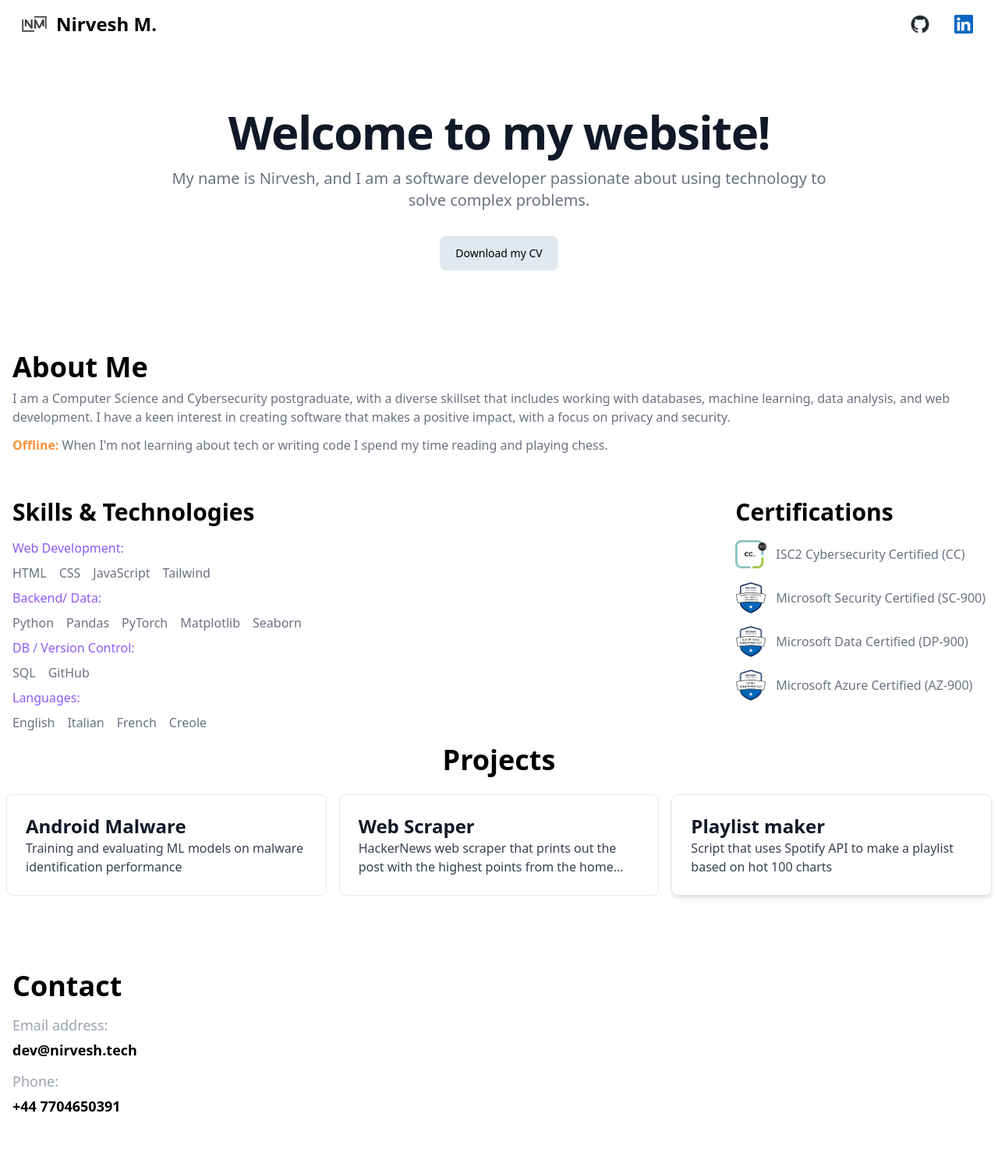
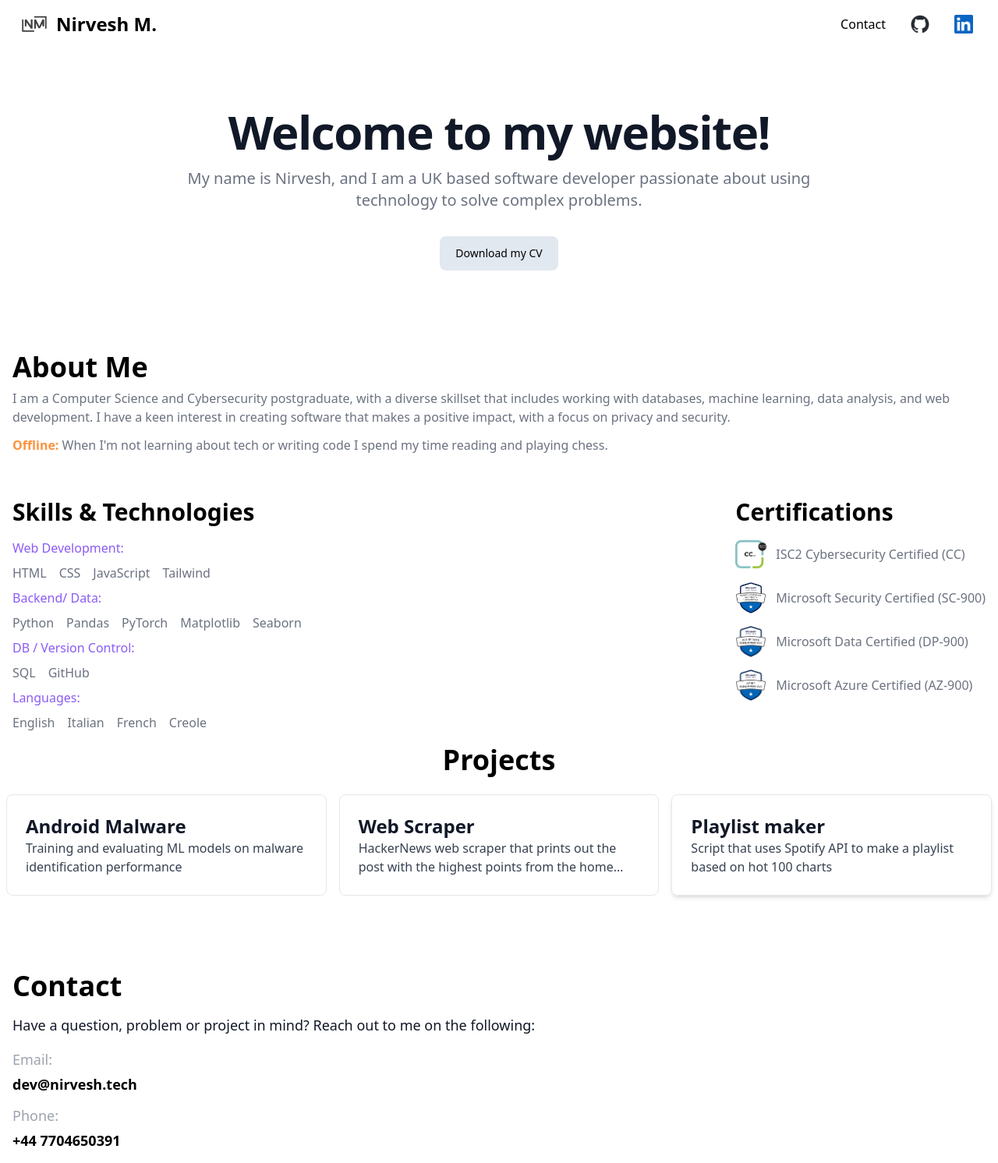
Before and after one commit to 0niv001/portfolio, a plain HTML site: page index.html in a window 1280 px wide. Shown: the part 13-1505 px from the top of the page at 78% size. Drawn offline with Linux system fonts and the light colour scheme.

Commit message:
Add Contact

```diff
--- a/index.html
+++ b/index.html
@@ -13,6 +13,7 @@
 <!-- Navbar -->
 <nav class="max-w-screen-xl flex flex-wrap justify-between mx-auto p-4">
 
+
     <a class="flex items-center space-x-3 rtl:space-x-reverse" href="">
         <img alt="Logo" class="h-8 hidden dark:block" src="./Assets/Remove.png"/>
         <img alt="Logo" class="h-8 dark:hidden" src="./Assets/Removebg%20preview.png">
@@ -20,6 +21,9 @@
     </a>
 
     <span class="flex flex-row p-4 rounded-lg space-x-8 md:mt-0">
+        <a class="items-center space-x-3 rtl:space-x-reverse" href="#Contact">
+            <span class="self-center whitespace-nowrap hover:text-red-400 dark:text-white">Contact</span>
+        </a>
         <a href="https://github.com/0niv001" target="_blank">
             <img alt="GitHub Logo" class="flex-shrink-0 w-6 h-6 dark:hidden" src="./Assets/github-mark.png">
             <img alt="" class="hidden dark:block flex-shrink-0 w-6 h-6" src="./Assets/github-mark-white.png">
@@ -27,8 +31,7 @@
 
         <a href="https://www.linkedin.com/in/nirvesh-m-735545196" target="_blank">
             <img alt="LinkedIn Logo" class="flex-shrink-0 w-6 h-6 dark:hidden" src="./Assets/In-Blue-128@2x.png">
-                <img alt="LinkedIn Logo" class="flex-shrink-0 w-6 h-6 hidden dark:block"
-                     src="./Assets/In-White-128.png">
+            <img alt="LinkedIn Logo" class="flex-shrink-0 w-6 h-6 hidden dark:block" src="./Assets/In-White-128.png">
         </a>
       </span>
 </nav>
@@ -40,7 +43,7 @@
         <h1 class="mb-4 text-4xl font-extrabold tracking-tight leading-none text-gray-900 md:text-5xl lg:text-6xl dark:text-white">
             Welcome to my website!</h1>
         <p class="mb-8 text-lg font-normal text-gray-500 lg:text-xl sm:px-16 lg:px-48 dark:text-gray-400">My name is
-            Nirvesh, and I am a software developer passionate about using technology to solve complex problems.</p>
+            Nirvesh, and I am a UK based software developer passionate about using technology to solve complex problems.</p>
         <div class="flex flex-col space-y-4 sm:flex-row sm:justify-center">
             <a class="inline-flex justify-center items-center py-3 px-5 text-sm font-medium bg-slate-200 rounded-lg hover:bg-teal-300" download="Nirvesh_Mahadooa_CV"
                href="./Nirvesh%20Mahadooa%20CV.pdf">
@@ -172,9 +175,10 @@
 <!--Contact-->
 <div class="p-4 mx-auto max-w-screen-xl lg:py-16" id="Contact">
     <h2 class="text-4xl py-4 dark:text-white font-bold text-center md:text-left">Contact</h2>
+    <p class="text-lg text-gray-900 dark:text-white mb-4">Have a question, problem or project in mind? Reach out to me on the following:</p>
     <dl class="max-w-md dark:text-white">
         <div class="flex flex-col pb-3">
-            <dt class="mb-1 text-gray-400 md:text-lg">Email address:</dt>
+            <dt class="mb-1 text-gray-400 md:text-lg">Email:</dt>
             <dd class="text-lg font-semibold hover:text-green-500"><a
                     href="mailto:dev@nirvesh.tech">dev@nirvesh.tech</a></dd>
         </div>
```
Lines whose indentation alone changed are shown as unchanged.
